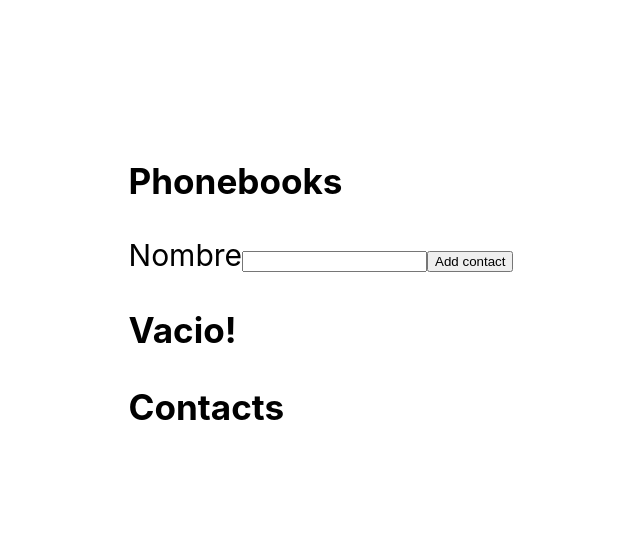
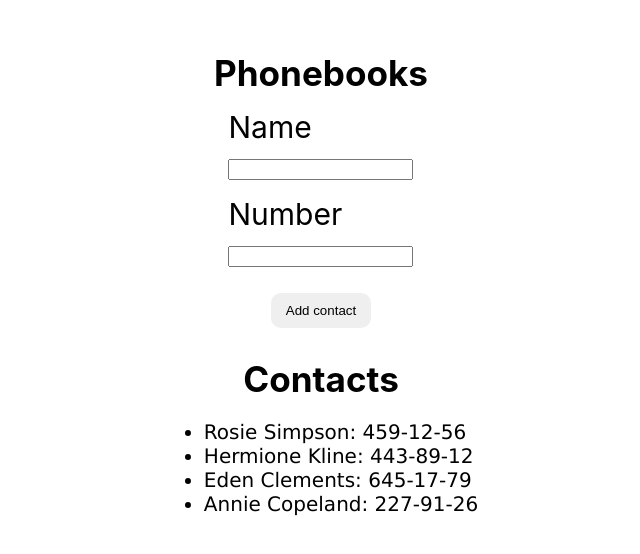
Before and after one commit to Enma04/goit-react-hw-02-phonebook, a React (Create React App) app: page / in a window 1280 px wide. Shown: the part 106-660 px from the top of the page, without its empty margins (319-959 px from the left). Built offline with nearby package versions, Linux system fonts and the light colour scheme.

Commit message:
parte 3 de la tarea 2, iniciada

```diff
--- a/src/components/App.jsx
+++ b/src/components/App.jsx
@@ -1,9 +1,11 @@
 import React, { Component } from 'react';
+import css from './App.module.css';
 import { nanoid } from 'nanoid';
 
 const INITIAL_STATE = {
   name: '',
-}
+  number: '',
+};
 
 export class App extends Component {
   static defaultProps = {};
@@ -13,28 +15,46 @@
   constructor(props) {
     super(props);
     this.state = {
-      contacts: [],
+      contacts: [
+        {id: 'id-1', name: 'Rosie Simpson', number: '459-12-56'},
+        {id: 'id-2', name: 'Hermione Kline', number: '443-89-12'},
+        {id: 'id-3', name: 'Eden Clements', number: '645-17-79'},
+        {id: 'id-4', name: 'Annie Copeland', number: '227-91-26'},
+      ],
+      filter: '',
       name: '',
+      number: '',
     };
+    this.handleReset = this.handleReset.bind(this);
     this.handleChange = this.handleChange.bind(this);
     this.handleSubmit = this.handleSubmit.bind(this);
   }
 
-  handleChange = (evt) => {
-    console.log("name: ", evt.target.value);
-    this.setState({ name: evt.target.value });
-  }
+  handleReset = e => {
+    console.log(e);
+    this.setState({ ...INITIAL_STATE });
+    e.target[0].value = '';
+    e.target[1].value = '';
+  };
 
-  handleSubmit = (evt) => {
+  handleChange = evt => {
+    const name = evt.target.name;
+    const value = evt.target.value;
+    console.log("evento: ", evt.target.name);
+    if(name === "name") this.setState({ name: value });
+    if(name === "number") this.setState({ number: value });
+  };
+
+  handleSubmit = evt => {
     evt.preventDefault();
-    const { name, contacts } = this.state;
+    const { name, number, contacts } = this.state;
     const id = nanoid();
-    contacts.push( { name, id } );
-    console.log("contactos props: ", this.state);
-    this.setState({ ...INITIAL_STATE });
-  }
+    contacts.push({ name, number, id });
+    this.handleReset(evt);
+  };
 
   render() {
+    const { contacts } = this.state;
     return (
       <div
         style={{
@@ -47,33 +67,45 @@
           color: '#010101',
         }}
       >
-        <form onSubmit={this.handleSubmit} >
-          <h3>Phonebooks</h3>
+        <form className={css.contactsForm} onSubmit={this.handleSubmit}>
+          <h3 className={css.contactsH3} >Phonebooks</h3>
           <label htmlFor="">
-            Nombre
+            <span>Name</span>
+            <br />
             <input
               type="text"
               name="name"
+              className="inputName"
               pattern="^[a-zA-Zа-яА-Я]+(([' -][a-zA-Zа-яА-Я ])?[a-zA-Zа-яА-Я]*)*$"
               title="Name may contain only letters, apostrophe, dash and spaces. For example Adrian, Jacob Mercer, Charles de Batz de Castelmore d'Artagnan"
               onChange={this.handleChange}
               required
             />
           </label>
-
-          <button type="submit">Add contact</button>
-          {
-            (this.state.contacts.length === 0) ? ( <h3>Vacio!</h3> ) : ( <h3>Tengo contactos</h3> )
-          }
-          <h3>Contacts</h3>
-          <ul>
-            {
-              (this.state.contacts.length !== 0)
-              ? ( <h3>Lista!</h3> )
-              : null
-            }
+          <label htmlFor="">
+            <span>Number</span>
+            <br />
+            <input
+              type="tel"
+              name="number"
+              pattern="\+?\d{1,4}?[-.\s]?\(?\d{1,3}?\)?[-.\s]?\d{1,4}[-.\s]?\d{1,4}[-.\s]?\d{1,9}"
+              title="Phone number must be digits and can contain spaces, dashes, parentheses and can start with +"
+              onChange={this.handleChange}
+              required
+            />
+          </label>
+          <button className={css.contactsBtnSubmit} type="submit">Add contact</button>
+        </form>
+        <h3 className={css.contactsH3} >Contacts</h3>
+          <ul className={css.contactList}>
+            {this.state.contacts.length !== 0
+              ? contacts.map((person, index) => (
+                  <li key={person.id} className={css.contactItem}>
+                    {person.name}: {person.number}
+                  </li>
+                ))
+              : null}
           </ul>
-        </form>
       </div>
     );
   }
--- /dev/null
+++ b/src/components/App.module.css
@@ -0,0 +1,31 @@
+.contactsForm {
+    display: flex;
+    flex-direction: column;
+    gap: 15px;
+    align-items: center;
+    margin-bottom: 20px;
+}
+
+.contactsH3 {
+    margin: 0;
+}
+
+.contactsBtnSubmit {
+    width: 100px;
+    margin: 10px 0;
+    padding: 10px;
+    border-radius: 10px;
+    border: none;
+}
+
+.contactsBtnSubmit:hover {
+    opacity: 70%;
+    cursor: pointer;
+}
+
+.contactList {
+    font-size: 20px;
+    font-family: 'Lucida Sans', 'Lucida Sans Regular', 'Lucida Grande', 'Lucida Sans Unicode', Geneva, Verdana, sans-serif;
+}
+
+.contactItem {}
```
